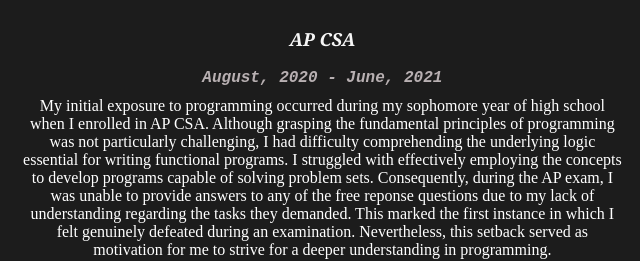
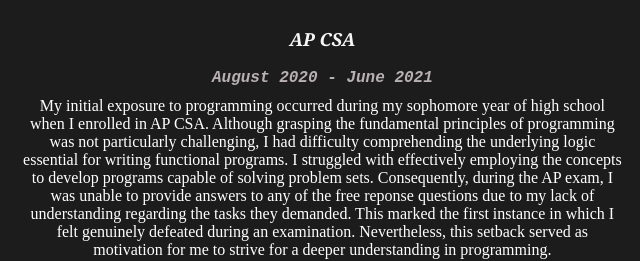
Before and after one commit to melllllkk/portfolio, a plain HTML site: page index.html in a window 1280 px wide. Shown: the part 777-1038 px from the top of the page, 452-1092 px from the left. Drawn offline with Linux system fonts and the light colour scheme.

Commit message:
Update ex-date format

```diff
--- a/index.html
+++ b/index.html
@@ -60,7 +60,7 @@
       <span id="d5" class="dot"></span>
 
       <h3 id="ex-title">AP CSA</h3>
-      <h4 id="ex-date">August, 2020 - June, 2021</h4>
+      <h4 id="ex-date">August 2020 - June 2021</h4>
       <p id="ex-text">
         My initial exposure to programming occurred during my sophomore year of high school when I enrolled in AP CSA.
         Although grasping the fundamental principles of programming was not particularly challenging, I
```
